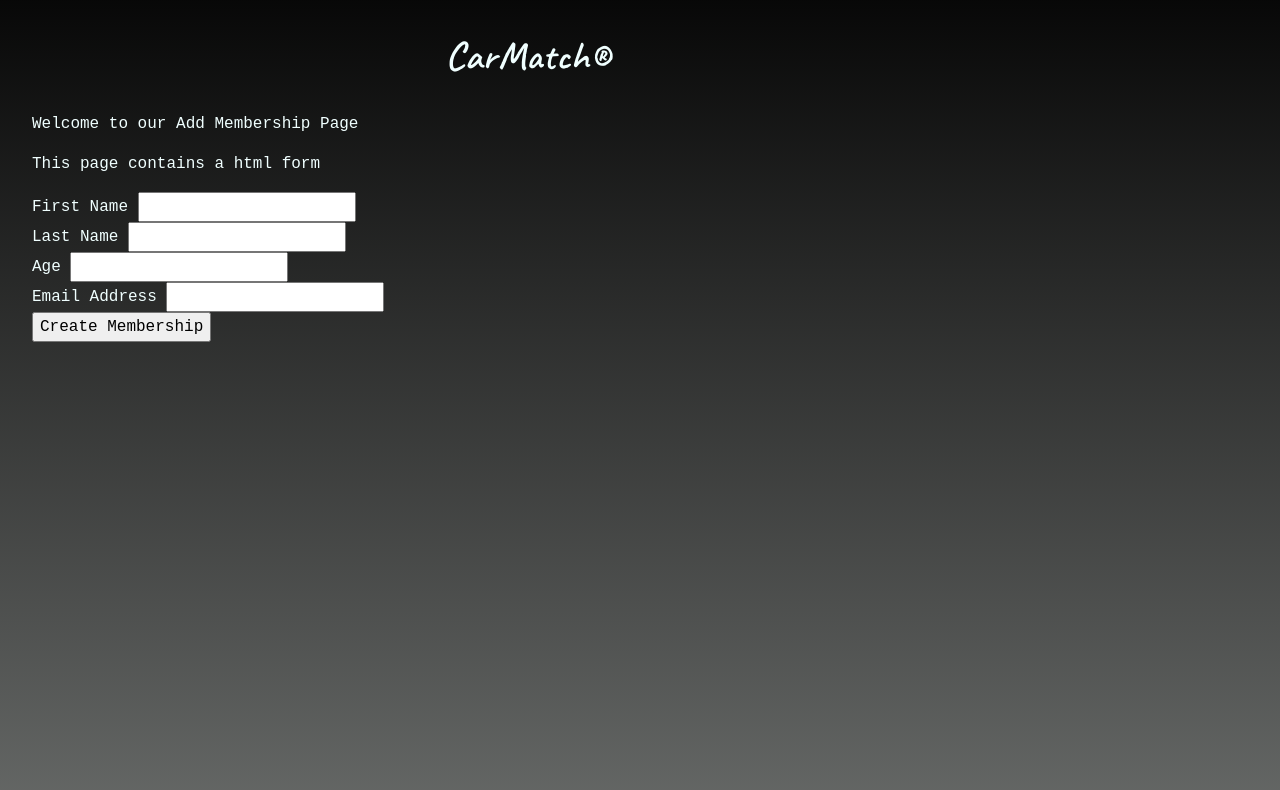
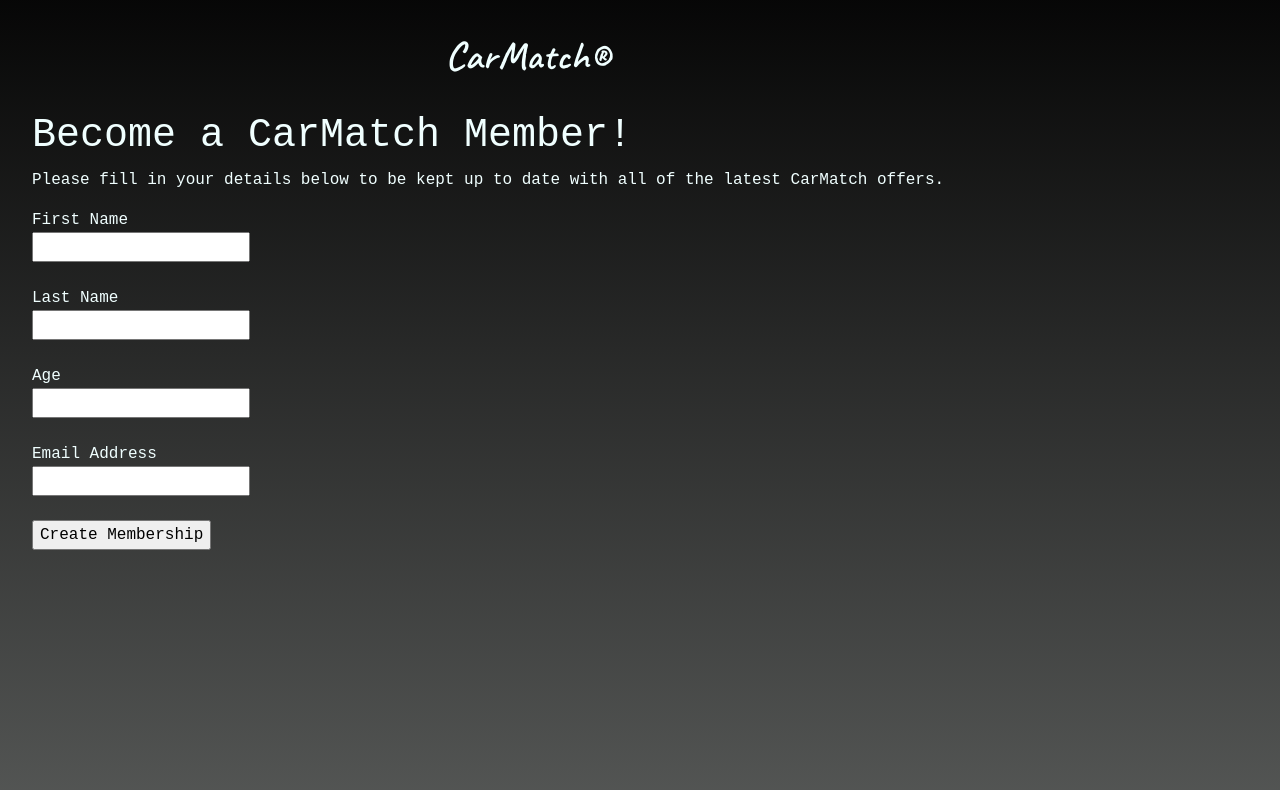
Before and after one commit to CaptainCavalier/SKYFinalProject, a Flask app: page /members in a window 1280 px wide. Shown: the part 66-856 px from the top of the page. Run offline with Flask 2, Linux system fonts and the light colour scheme.

Commit message:
added multiple html pages, added routes. Further styling changes.

```diff
--- a/application/templates/members.html
+++ b/application/templates/members.html
@@ -1,20 +1,24 @@
 {% extends "layout.html" %}
 {% block body_content %}
-    <p>Welcome to our Add Membership Page</p>
-    <p>This page contains a html form</p>
+    <h1>Become a CarMatch Member!</h1>
+    <p>Please fill in your details below to be kept up to date with all of the
+    latest CarMatch offers.</p>
+<div class="row">
         <div class='form'>
             <form method='POST' action=''>
                 {{ form.hidden_tag() }}
-                {{ form.first_name.label }} {{ form.first_name }}
-                <br>
-                {{ form.last_name.label }} {{ form.last_name }}
-                <br>
-                 {{ form.age.label }} {{ form.age }}
-                <br>
-                 {{ form.email.label }} {{ form.email }}
-                <br>
+                {{ form.first_name.label }}<div class="col-sm-1"></div> {{ form.first_name }}
+                <br><br>
+                {{ form.last_name.label }}<div class="col-sm-1"></div> {{ form.last_name }}
+                <br><br>
+
+                {{ form.age.label }} <div class="col-sm-1"></div> {{ form.age }}
+                <br><br>
+                 {{ form.email.label }} <div class="col-sm-1"></div>{{ form.email }}
+                <br><br>
                 {{ form.submit }}
             {{ message }}
             </form>
         </div>
+</div>
 {% endblock %}
```
